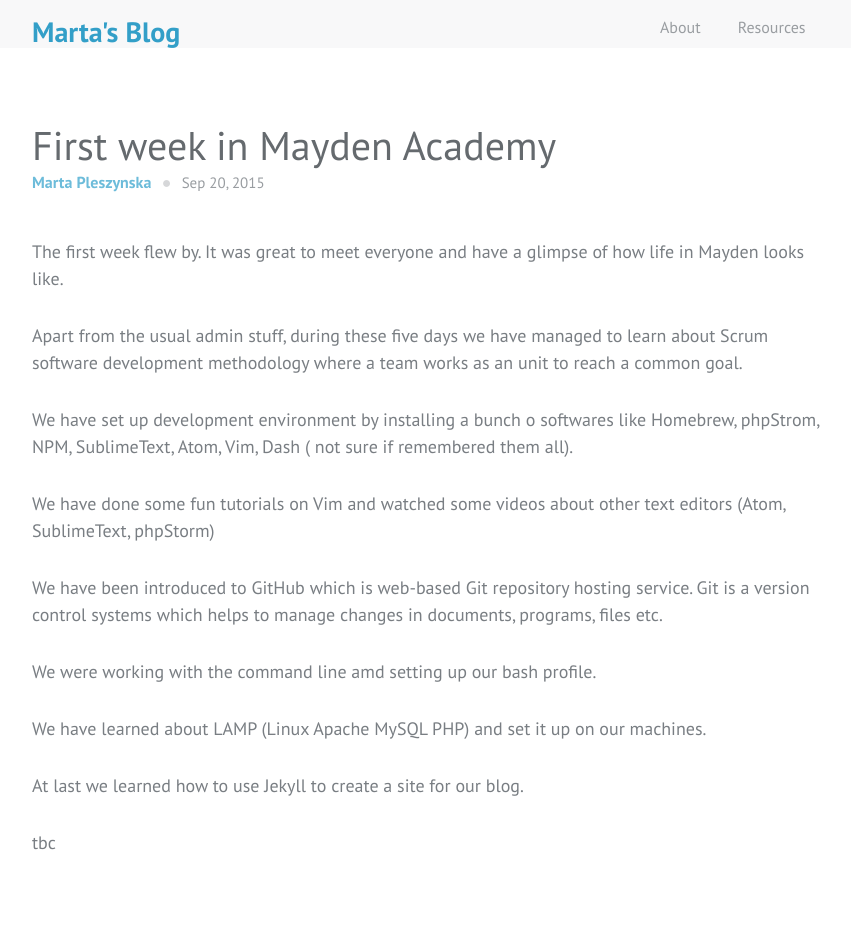
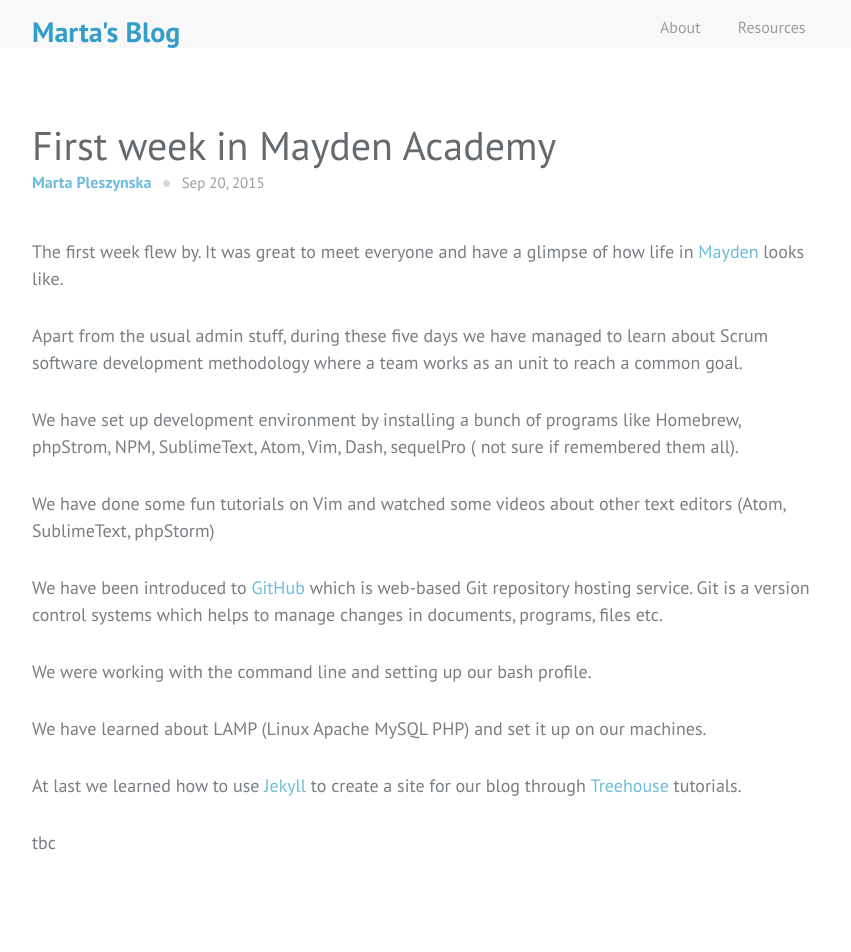
Before and after one commit to MartaPleszynska/myblog, a Jekyll site: the page built from _posts/2015-09-20-first-week-in-mayden-academy.md, in a window 1280 px wide. Shown: the top 952 px of the page, without its empty margins (213-1064 px from the left). Built offline with Jekyll 4.4.1, drawn with Linux system fonts in a browser that asks for light colours.

Commit message:
correction to first blog post

```diff
--- a/_posts/2015-09-20-first-week-in-mayden-academy.md
+++ b/_posts/2015-09-20-first-week-in-mayden-academy.md
@@ -2,20 +2,20 @@
 title:  "First week in Mayden Academy"
 date:   2015-09-20 09:54:17
 ---
-The first week flew by. It was great to meet everyone and have a glimpse of how life in Mayden looks like.
+The first week flew by. It was great to meet everyone and have a glimpse of how life in [Mayden](http://www.mayden.co.uk/) looks like.
 
 Apart from the usual admin stuff, during these five days we have managed to learn about Scrum software development methodology where a team works as an unit to reach a common goal.
 
-We have set up development environment by installing a bunch o softwares like Homebrew, phpStrom, NPM, SublimeText, Atom, Vim, Dash ( not sure if remembered them all).
+We have set up development environment by installing a bunch of programs like Homebrew, phpStrom, NPM, SublimeText, Atom, Vim, Dash, sequelPro ( not sure if remembered them all).
 
 We have done some fun tutorials on Vim and watched some videos about other text editors (Atom, SublimeText, phpStorm)
 
-We have been introduced to GitHub which is web-based Git repository hosting service. Git is a version control systems which helps to manage changes in documents, programs, files etc.
+We have been introduced to [GitHub](https://github.com/) which is web-based Git repository hosting service. Git is a version control systems which helps to manage changes in documents, programs, files etc.
 
-We were working with the command line amd setting up our bash profile.
+We were working with the command line and setting up our bash profile.
 
 We have learned about LAMP (Linux Apache MySQL PHP) and set it up on our machines.
 
-At last we learned how to use Jekyll to create a site for our blog.
+At last we learned how to use [Jekyll](https://jekyllrb.com/) to create a site for our blog through [Treehouse](https://teamtreehouse.com/home) tutorials.
 
 tbc
```
Also changed, not shown: _posts/2015-09-19-why-do-i-want-to-learn-to-code.markdown (+4 -4 lines), resources.md (+2 -0 lines).
